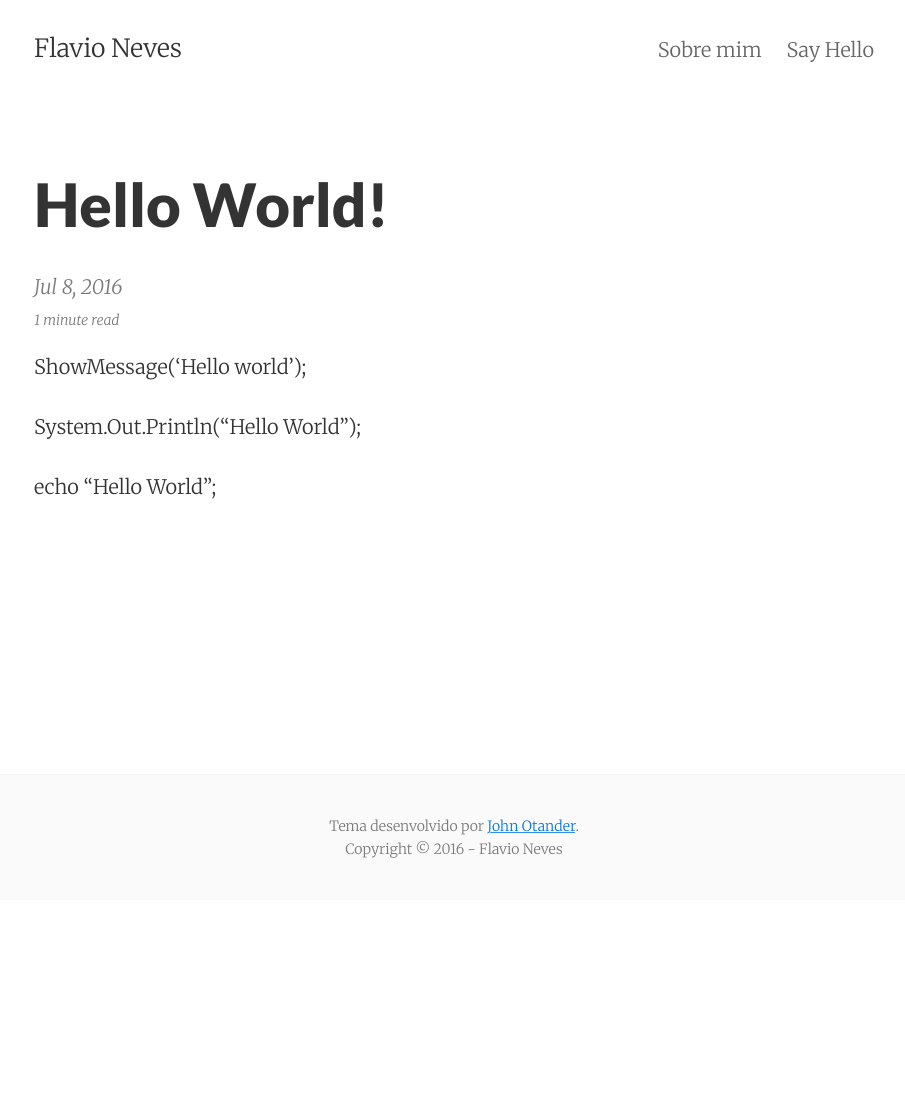
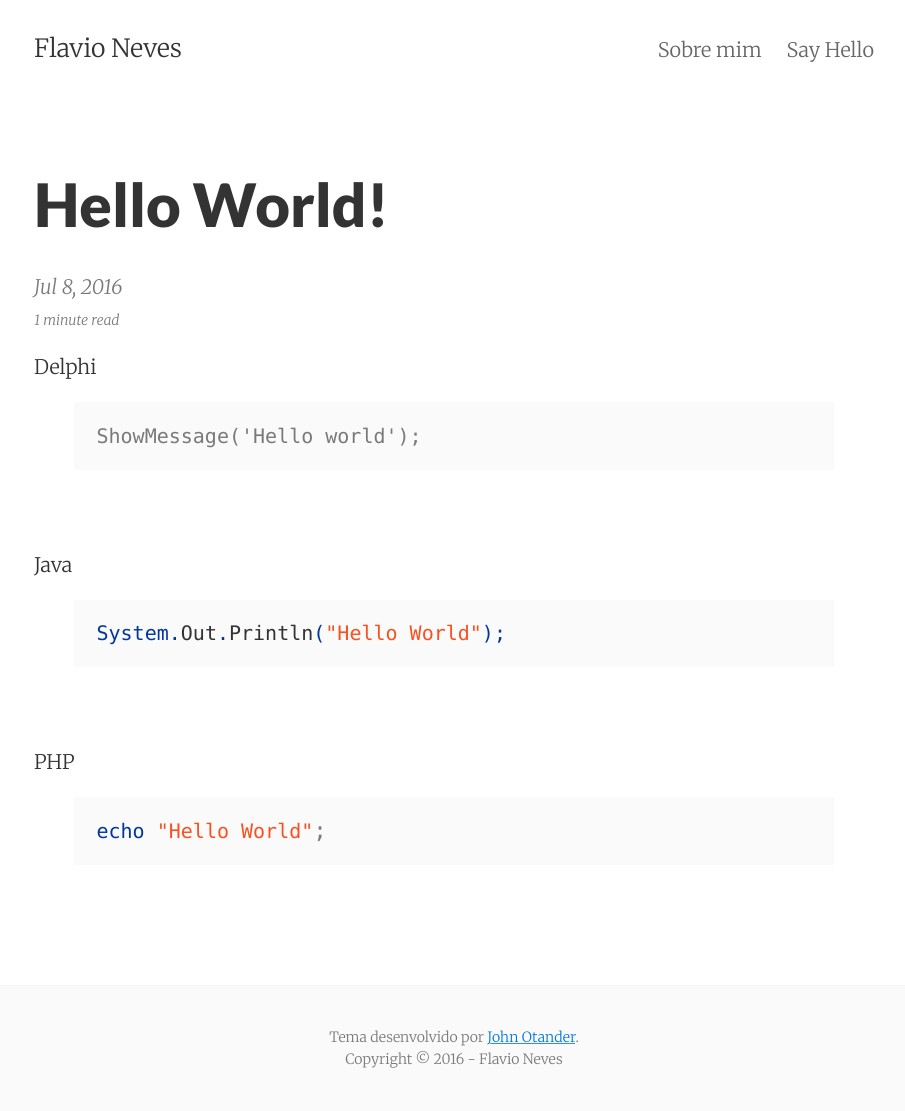
Before and after one commit to flaviox/flaviox.github.io, a Jekyll site: the page built from _posts/2016-07-08-hello-world.md, in a window 1280 px wide. Shown: the whole page, without its empty margins (186-1091 px from the left). Built offline with Jekyll 4.4.1, drawn with Linux system fonts in a browser that asks for light colours; before the commit the page ends 900 px from its top, so only the background shows below that.

Commit message:
highlight

```diff
--- a/_posts/2016-07-08-hello-world.md
+++ b/_posts/2016-07-08-hello-world.md
@@ -5,7 +5,15 @@ date:       2016-07-08
 summary:    Hello World by Delphi, Java e PHP
 categories: programacao
 ---
-
-ShowMessage('Hello world'); <br><br>
-System.Out.Println("Hello World"); <br><br>
-echo "Hello World";<br><br>
+Delphi
+{% highlight delphi %}
+ShowMessage('Hello world');
+{% endhighlight %}<br><br>
+Java
+{% highlight java %}
+System.Out.Println("Hello World");
+{% endhighlight %}<br><br>
+PHP
+{% highlight php %}
+echo "Hello World";
+{% endhighlight %}<br><br>
```
